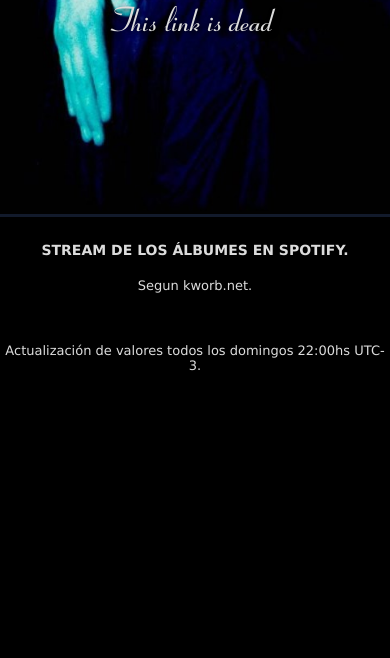
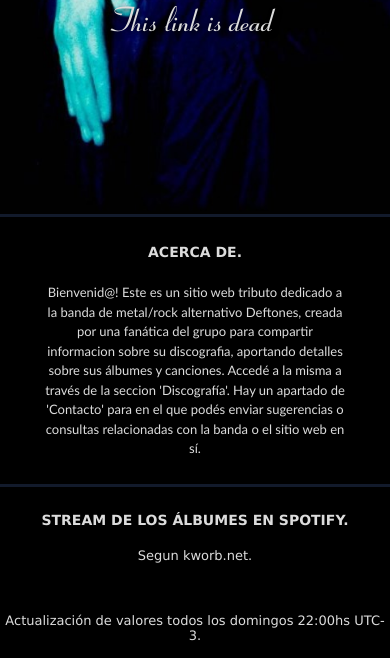
Before and after one commit to anaklikailo/this-link-is-dead, a PHP site: page / in a window 390 px wide. Shown: the part 555-1213 px from the top of the page. Before the commit the page ends 926 px from the top, so only its background shows below. Run offline with PHP 8.4, Linux system fonts and the light colour scheme; data that the repository does not hold is empty.

Commit message:
style: incorporacion de seccion 'acerca de'.

```diff
--- a/css/style.css
+++ b/css/style.css
@@ -38,6 +38,8 @@ h2 {
     padding:15px 0;
     text-align: center;
     text-transform: uppercase;
+    font-family: Geneva, Verdana, sans-serif;
+
 }
 
 
@@ -57,6 +59,7 @@ p{
     position: relative;
     height: 720px;
     overflow: hidden;
+    border-bottom: solid 3px rgb(18, 26, 43);
 }
 
 .background {
@@ -106,6 +109,14 @@ p{
     cursor: pointer;
 }
 
+.about {
+    width: 80%;
+    margin: 20px auto;
+    text-align: left;
+    font-family: Trebuchet MS, serif;
+    font-size: 20px;
+    line-height: 1.5;
+}
 
 @media (max-width: 769px) {
     .nav-bar {
@@ -186,12 +197,12 @@ p{
         padding: 4px 10px;
     }
 
-    .table-list-container p {
+    .table-list-container p, .about p {
         font-size: 13px;
         padding: 5px;
     }
 
-    .table-list-container h2, h3 {
+    .table-list-container h2, h3, .about h2 {
         font-size: 14px;
         padding: 5px;
     }
--- a/index.php
+++ b/index.php
@@ -26,6 +26,13 @@ conectar();
         <h1>This link is dead</h1>
     </div>
 
+    <div class="about">
+        <h2>Acerca de.</h2>
+        <p>Bienvenid@! Este es un sitio web tributo dedicado a la banda de metal/rock alternativo Deftones,
+            creada por una fanática del grupo para compartir informacion sobre su discografia, aportando detalles sobre sus álbumes
+            y canciones. Accedé a la misma a través de la seccion 'Discografía'. Hay un apartado de 'Contacto' para en el que podés
+            enviar sugerencias o consultas relacionadas con la banda o el sitio web en sí. </p>
+    </div>
 
     <div class="table-list-container">
         <h2>Stream de los álbumes en Spotify.</h2>
```
